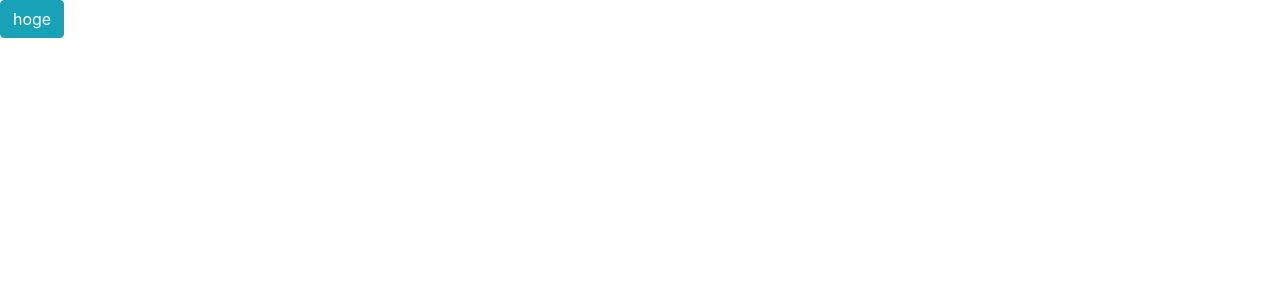
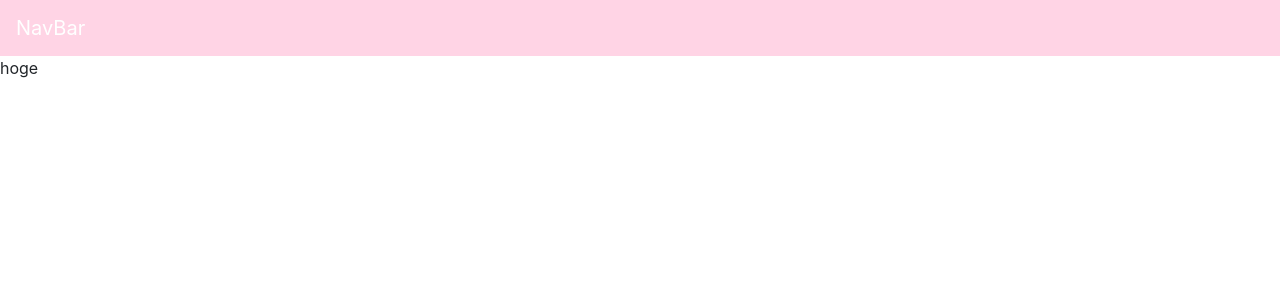
Before and after one commit to kyoruni/firestore-vue-test, a Vue app: page / in a window 1280 px wide. Shown: the top 300 px of the page. Built offline with nearby package versions, Linux system fonts and the light colour scheme.

Commit message:
:wrench: ヘッダー追加

```diff
--- a/src/App.vue
+++ b/src/App.vue
@@ -1,14 +1,19 @@
 <template>
   <div id="app">
-    <div class="btn btn-info">hoge</div>
+    <header-menu/>
+    hoge
   </div>
 </template>
 
 <script>
 import 'bootstrap/dist/css/bootstrap.css'
 import 'bootstrap-vue/dist/bootstrap-vue.css'
+import HeaderMenu from '@/components/Header'
 
 export default {
   name: 'App',
+  components: {
+    HeaderMenu,
+  }
 }
 </script>
--- /dev/null
+++ b/src/components/Header.vue
@@ -0,0 +1,13 @@
+<template>
+  <div class="header">
+    <b-navbar type="dark" class="navbar">
+      <b-navbar-brand href="#">NavBar</b-navbar-brand>
+    </b-navbar>
+  </div>
+</template>
+
+<style scoped>
+.navbar {
+  background: #ffd4e5;
+}
+</style>
```
